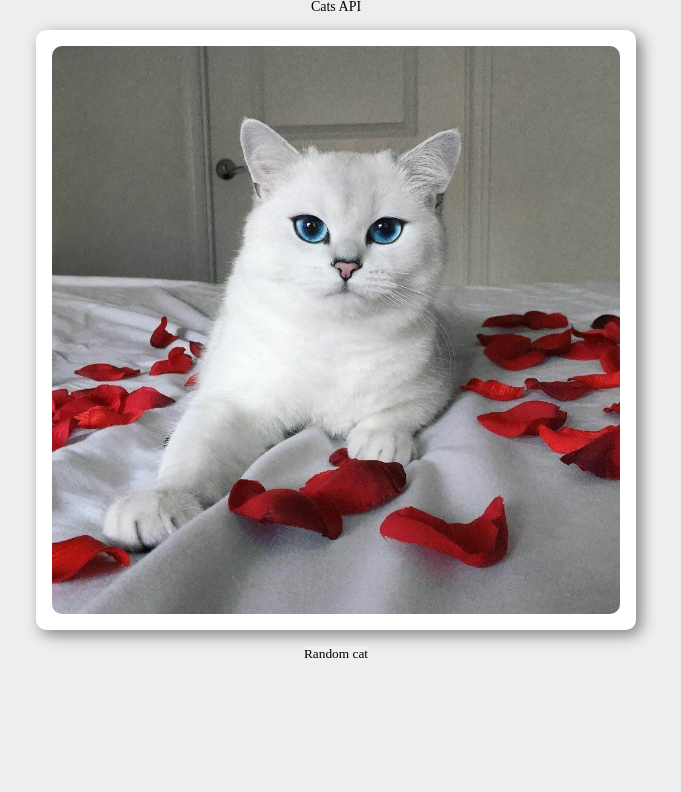
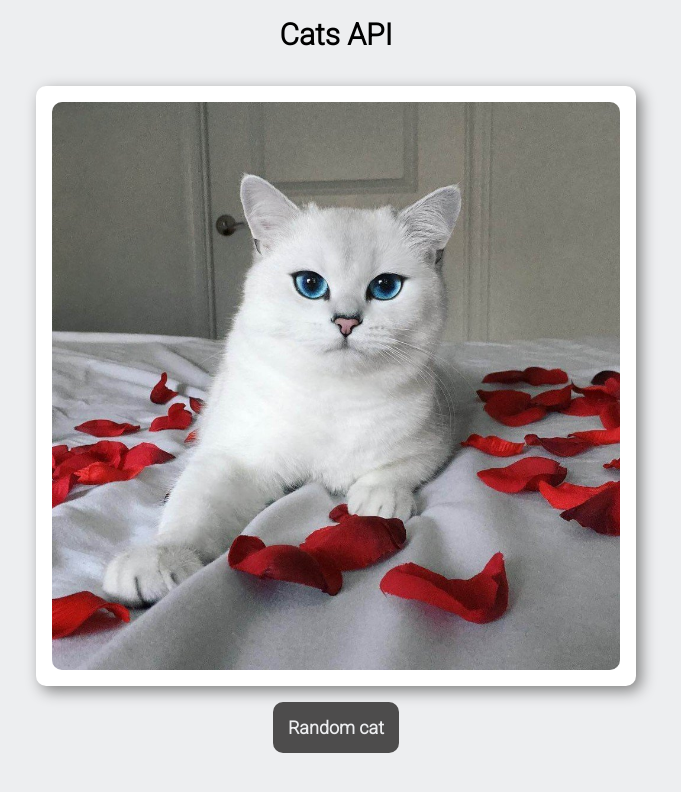
Before and after one commit to LiiaZubova07/API-Fetch, a plain HTML site: page index.html in a window 1280 px wide. Shown: the whole page, without its empty margins (304-985 px from the left). Drawn offline with Linux system fonts and the light colour scheme.

Commit message:
add last part css

```diff
--- a/css/style.css
+++ b/css/style.css
@@ -18,12 +18,21 @@ h1,h2,h3,h4,h5,h6{font-size:inherit;font-weight: inherit;}
 
 body {
 background-color: #edeef0;
+font-family: 'Roboto', sans-serif;
+
 }
 .container {
 	display: flex;
 	justify-content: center;
 	flex-direction: column;
 	align-items: center;
+	margin: 20px;
+}
+
+h2 {
+	font-size: 30px;
+	font-weight: bold;
+	margin-bottom: 20px;
 }
 
 .card {
@@ -33,6 +42,7 @@ background-color: white;
 margin: 16px;
 border-radius: 10px;
 box-shadow: 5px 5px 15px grey;
+font-size: 16px;
 }
 .img {
 height: 100%;
@@ -40,5 +50,16 @@ width: 100%;
 border-radius: 10px;
 }
 .btn {
+padding: 8px;
+border-radius: 10px;
+background-color: rgb(77, 76, 76);
+color: #edeef0;
+font-size: 18px;
+font-weight: bold;
+padding: 15px;
+}
 
+.btn:hover {
+background-color: rgb(173, 173, 173);
+color:rgb(66, 66, 66);
 }
--- a/index.html
+++ b/index.html
@@ -12,6 +12,9 @@
 	<!--Заголовок страницы в браузере-->
 	<title>API-Fetch</title>
 	<link rel="stylesheet" href="./css/style.css">
+	<link rel="preconnect" href="https://fonts.googleapis.com">
+<link rel="preconnect" href="https://fonts.gstatic.com" crossorigin>
+<link href="https://fonts.googleapis.com/css2?family=Roboto:wght@300&display=swap" rel="stylesheet">
 </head>
 <!--Отображаемое тело страницы-->
 
@@ -28,6 +31,6 @@
 </body>
 
 <!--Подключаем js-->
-<script src="js/main.js"></script>
+<script src="./js/main.js"></script>
 
 </html>
```
